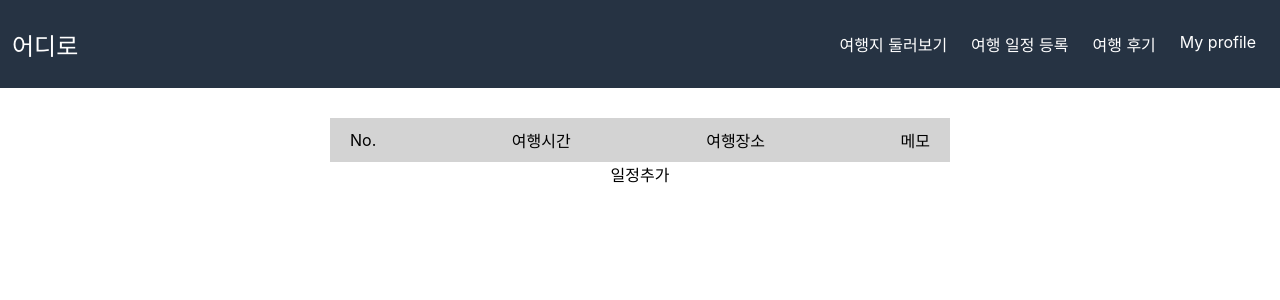
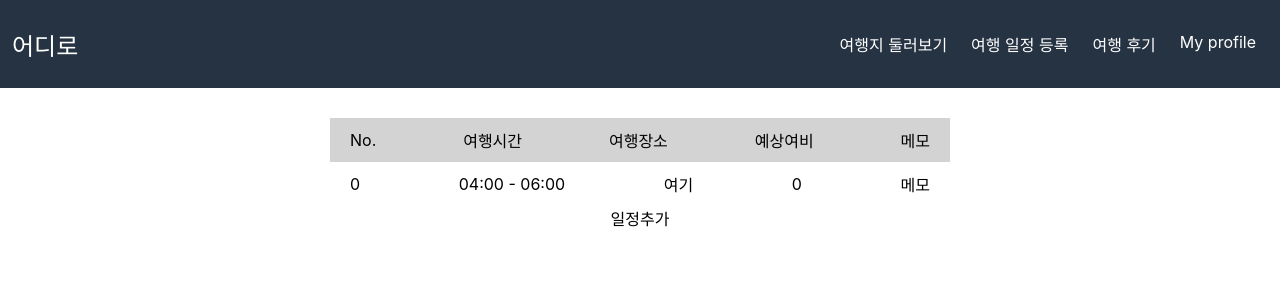
Before and after one commit to ybw903/WhereToGo, a Next.js app in the folder client/: page /schedules/create in a window 1280 px wide. Shown: the top 300 px of the page. Built offline with nearby package versions, Linux system fonts and the light colour scheme.

Commit message:
style: createsScheduleButton

```diff
--- a/client/pages/schedules/create.tsx
+++ b/client/pages/schedules/create.tsx
@@ -1,7 +1,10 @@
 import { useState } from 'react';
 import CreateSchedulesModal from '../../src/components/CreateSchedulesModal';
+import ScheduleRow from '../../src/components/ScheduleRow';
 import styles from '../../styles/CreateSchedules.module.css';
 export default function CreateSchedule() {
+
+    const schedulesData = [{'id': 0, 'startTime':'04:00', 'endTime' : '06:00', 'fee' : 0, 'place':'여기', 'memo' : '메모'}]
 
     const [modalOpen,  setModalOpen] = useState<boolean>(false);
 
@@ -15,8 +18,10 @@ export default function CreateSchedule() {
                 <div>No.</div>
                 <div>여행시간</div>
                 <div>여행장소</div>
+                <div>예상여비</div>
                 <div>메모</div>
             </div>
+            {schedulesData.map(scheduleData => <ScheduleRow scheduleInfo={scheduleData}/>)}
             <div onClick={mdoalButtonClickHander}>
                 일정추가
             </div>
--- a/client/src/components/CreateSchedulesButton.tsx
+++ b/client/src/components/CreateSchedulesButton.tsx
@@ -1,9 +1,10 @@
 import Link from 'next/link';
+import styles from '../../styles/CreateSchedulesButton.module.css'
 export default function CreateSchedulesButton() {
     return(
         <div>
             <Link href="/schedules/create">
-                <div>일정추가</div>
+                <div className={styles.create__scheduleButton}>+</div>
             </Link>
       </div>
     )
--- /dev/null
+++ b/client/src/components/ScheduleRow.tsx
@@ -0,0 +1,18 @@
+import { ScheduleInfo } from "../type";
+import styles from '../../styles/ScheduleRow.module.css';
+
+interface Iprops {
+    scheduleInfo: ScheduleInfo
+}
+export default function ScheduleRow({scheduleInfo}: Iprops) {
+    return (
+        <div className={styles.schedules__row}>
+            <div>{scheduleInfo.id}</div>
+            <div>{scheduleInfo.startTime} - {scheduleInfo.endTime}</div>
+            <div>{scheduleInfo.place}</div>
+            <div>{scheduleInfo.fee}</div>
+            <div>{scheduleInfo.memo}</div>
+        </div>
+    )
+
+}
--- /dev/null
+++ b/client/styles/ScheduleRow.module.css
@@ -0,0 +1,8 @@
+.schedules__row {
+    display: flex;
+    flex-direction: row;
+    justify-content: space-between;
+    align-items: center;
+    width: 50%;
+    padding: 10px 20px
+}
```
Also changed, not shown: client/src/type.ts (+9 -0 lines), client/styles/CreateSchedulesButton.module.css (added, +16 -0 lines).
